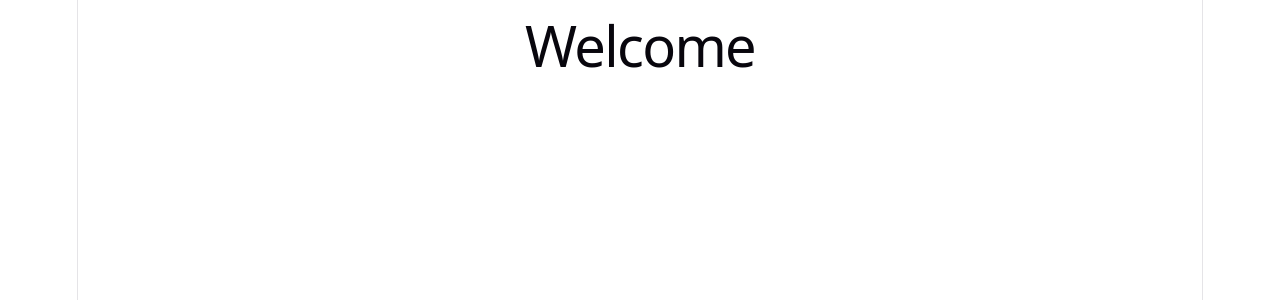
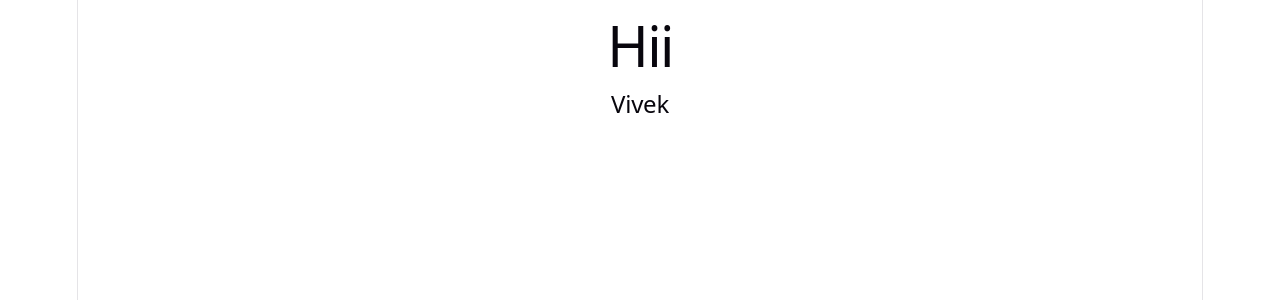
Before and after one commit to viveksingh018/raact_step_by_step, a React (Vite) app: page / in a window 1280 px wide. Shown: the top 300 px of the page. Built offline with nearby package versions, Linux system fonts and the light colour scheme.

Commit message:
diving into components

```diff
--- a/src/App.jsx
+++ b/src/App.jsx
@@ -1,16 +1,23 @@
-import { useState } from 'react'
-import reactLogo from './assets/react.svg'
-import viteLogo from './assets/vite.svg'
-import heroImg from './assets/hero.png'
-import './App.css'
+import React from 'react'
 
-function App() {
-  const [count, setCount] = useState(0)
+const App = () => {
+  return (
+    <div>
+      <Hii />
+      <Name />
+    </div>
+  )
+}
 
+function Hii() {
   return (
-    <>
-      <h1>Welcome</h1>
-    </>
+    <h1>Hii</h1>
+  )
+}
+
+function Name () {
+  return (
+    <h2>Vivek</h2>
   )
 }
 
```
